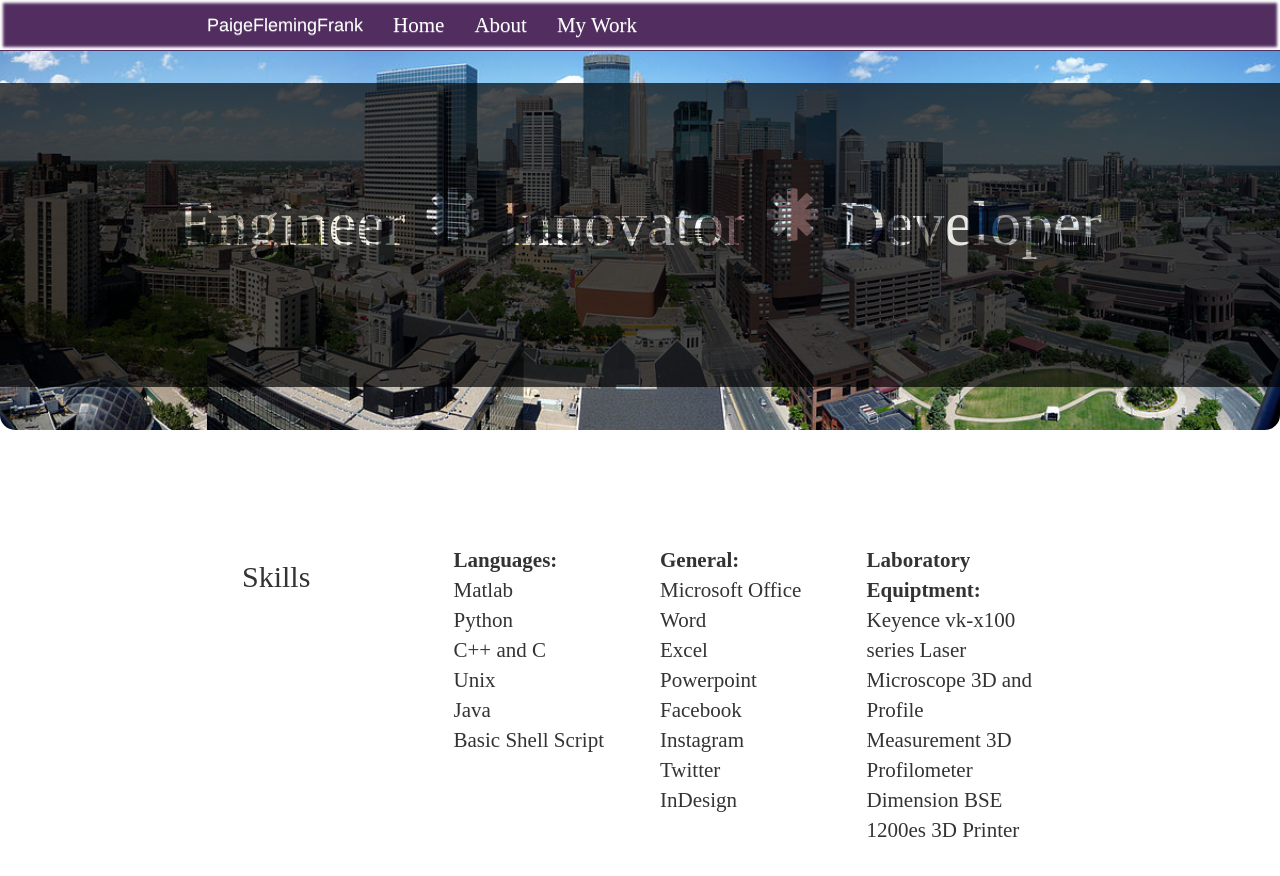
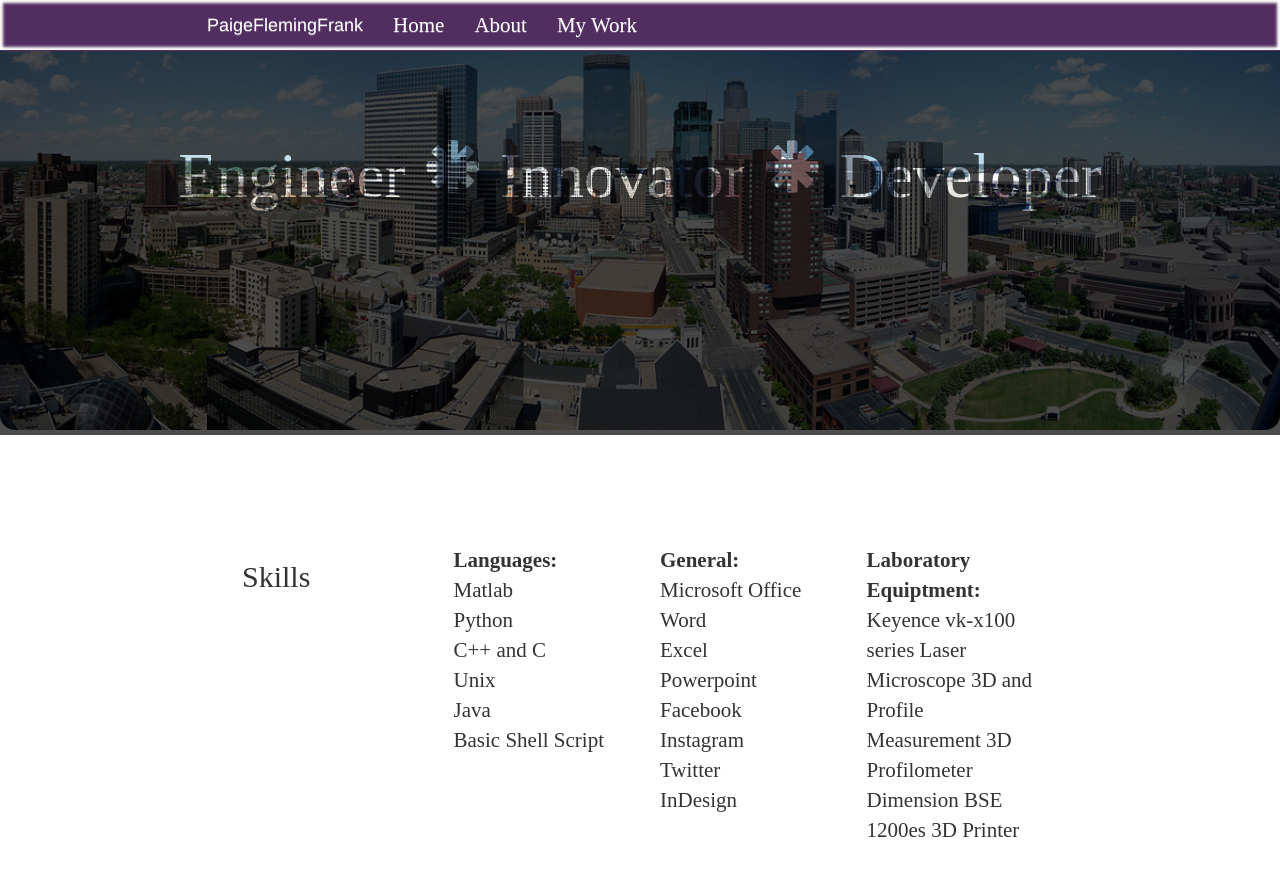
Before and after one commit to pfrank7/pfrank7.github.io, a Jekyll site: the page built from CV.html, in a window 1280 px wide and 900 px high. Shown: the top 876 px of the window. Built offline with Jekyll 4.4.1, drawn with Linux system fonts in a browser that asks for light colours; nearby versions of some CDN libraries.

Commit message:
Update CV.html

```diff
--- a/CV.html
+++ b/CV.html
@@ -50,7 +50,7 @@ title: Paige Frank
 	}
 </style>
 <div>
-	<div class = "jumbotron" style = "height:400px;">
+	<div class = "jumbotron" style = "height:400px; padding:0px;">
 		<h1> Engineer <span class="glyphicon glyphicon-asterisk"></span> Innovator <span class="glyphicon glyphicon-asterisk"></span> Developer </h1>
 	</div>
 	<div class = "jumbotron" style = "background-color:white;background-image:none; padding:50px;">
@@ -83,7 +83,7 @@ title: Paige Frank
 					<p class = "paragraph">Johns Hopkins Newsletter Editor
 					<ul>
 						<li id = "bullet" >Publish an article weekly for the Science and Technology Section of the Newsletter. Manage a lab spotlight column.</li>
-						<li id = "bullet" ><a style = "color:#BDC3C7;" href="http://www.jhunewsletter.com"><sub>the johns hopkins</sub><br/><big> News-letter</big></a></li>
+						<li id = "bullet" ><a style = "color:#BDC3C7; mix-blend-mode: none;" href="http://www.jhunewsletter.com"><sub>the johns hopkins</sub><br/><big> News-letter</big></a></li>
 					</ul>
 					</p>
 					<p class = "paragraph">Alpha Phi Fraternity
```
